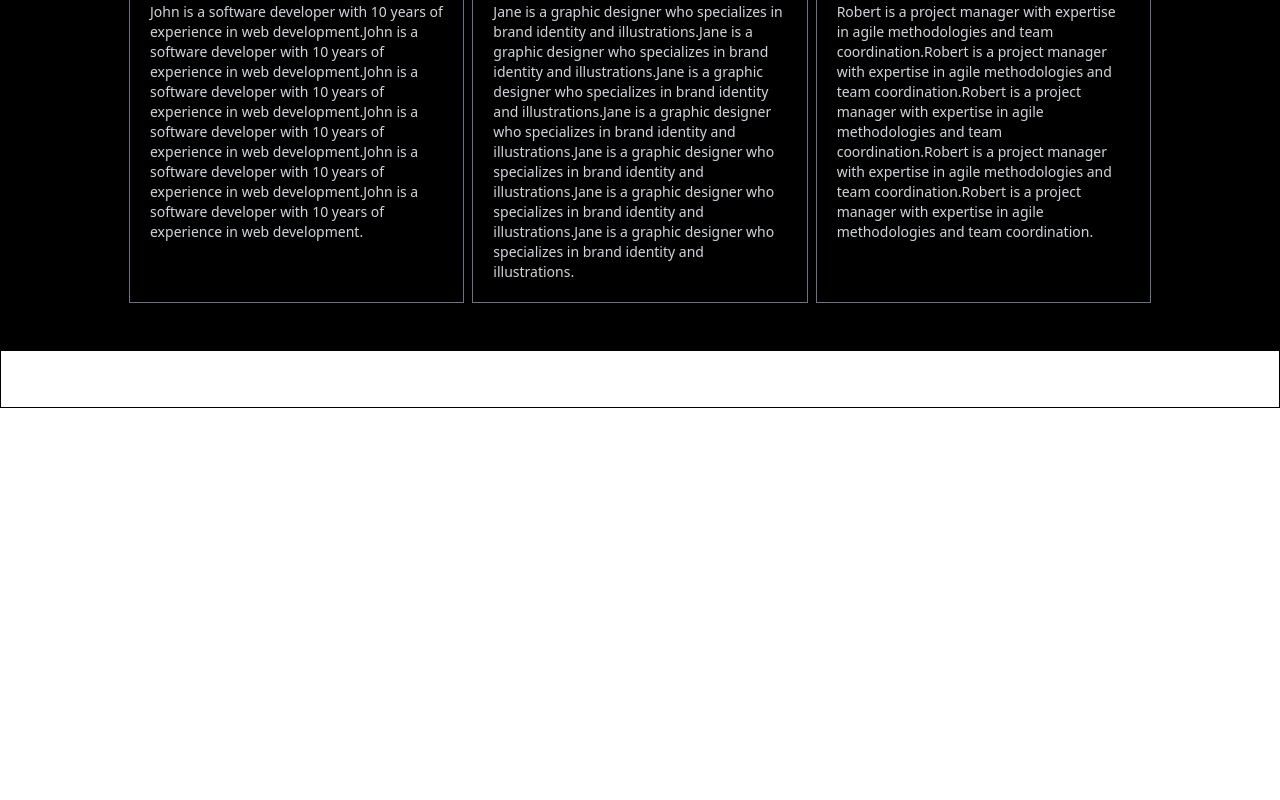
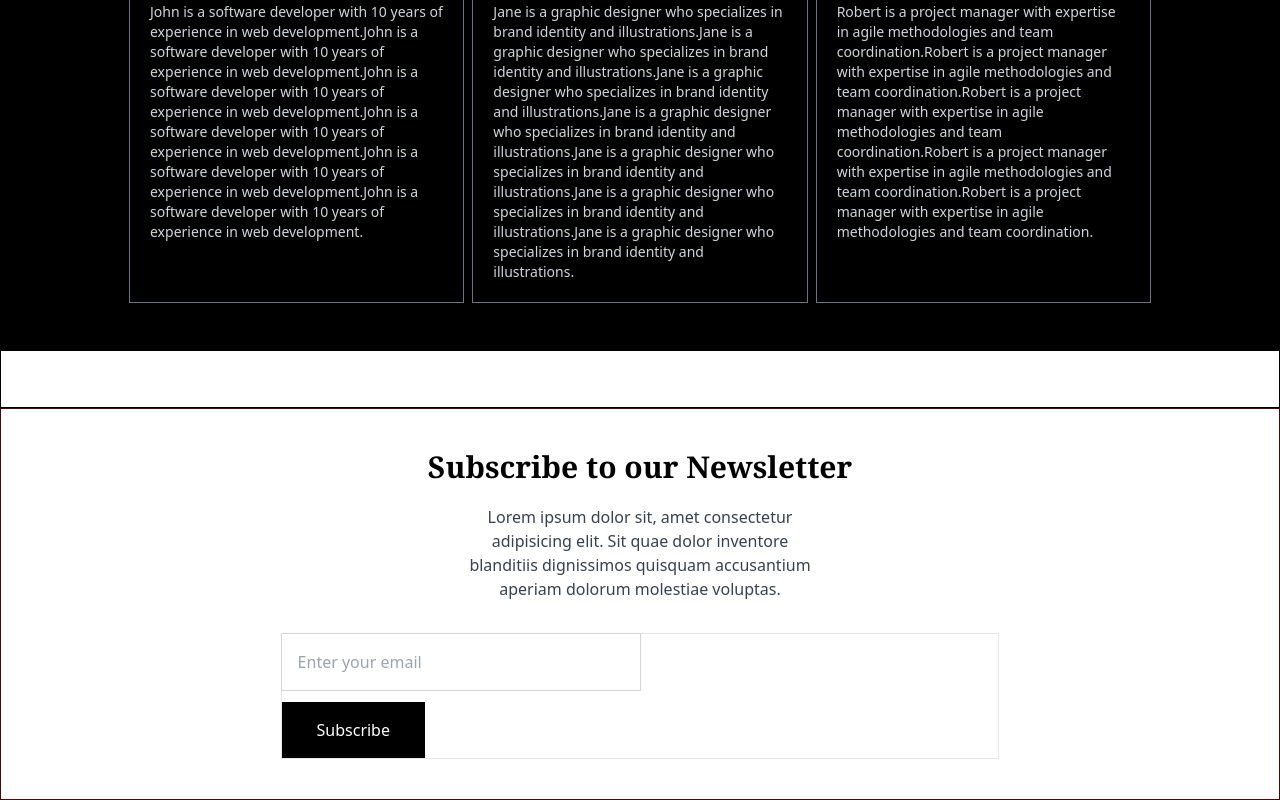
Before and after one commit to sathish9117/InteriorDesign, a React (Vite) app: page / in a window 1280 px wide. Shown: the part 2565-3365 px from the top of the page. Before the commit the page ends 2973 px from the top, so only its background shows below. Built offline with nearby package versions, Linux system fonts and the light colour scheme.

Commit message:
Newsletter

```diff
--- a/src/App.jsx
+++ b/src/App.jsx
@@ -3,6 +3,7 @@ import Banner2 from "./components/Banner/Banner2";
 import Brands from "./components/Brands/Brands";
 import Hero from "./components/Hero/Hero";
 import Navbar from "./components/Navbar/Navbar";
+import NewsLetter from "./components/NewsLetter/NewsLetter";
 import Services from "./components/Services/Services";
 import Testimonal from "./components/Testimonal/Testimonal";
 
@@ -16,6 +17,7 @@ function App() {
       <Banner />
       <Banner2 />
       <Testimonal />
+      <NewsLetter />
     </main>
   );
 }
--- /dev/null
+++ b/src/components/NewsLetter/NewsLetter.jsx
@@ -0,0 +1,29 @@
+import React from "react";
+
+const NewsLetter = () => {
+  return (
+    <div className="border border-red-950 p-10">
+      <h1 className=" text-3xl font-bold font-serif text-center">
+        Subscribe to our Newsletter
+      </h1>
+      <p className=" max-w-[350px] mx-auto text-gray-700 text-center mt-5 text-md ">
+        Lorem ipsum dolor sit, amet consectetur adipisicing elit. Sit quae dolor
+        inventore blanditiis dignissimos quisquam accusantium aperiam dolorum
+        molestiae voluptas.
+      </p>
+      {/* from here */}
+      <div className=" w-[60%] mx-auto mt-8 flex justify-center gap-3 border flex-wrap sm:flex-col">
+        <input
+          type="text"
+          placeholder="Enter your email"
+          className=" lg:w-[50%] md:w-[100%] px-4 py-4 ring-1 ring-gray-300"
+        />
+        <button className="lg:w-[20%] md:w-[100%] bg-black px-6 py-4 text-white">
+          Subscribe
+        </button>
+      </div>
+    </div>
+  );
+};
+
+export default NewsLetter;
```
